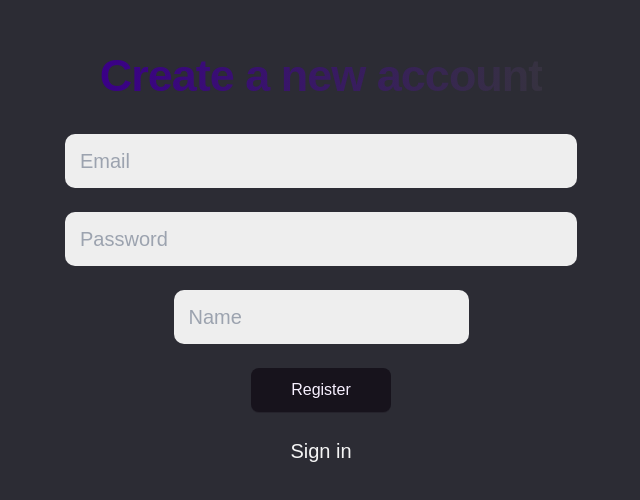
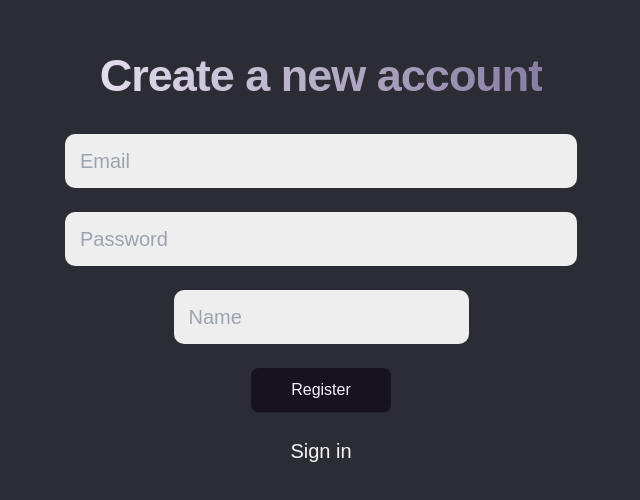
Before and after one commit to Dikshit-Kapoor/react-chatbot, a React (Vite) app: page /register in a window 1280 px wide. Shown: the part 146-646 px from the top of the page, without its empty margins (319-959 px from the left). Built offline with nearby package versions, Linux system fonts and the light colour scheme.

Commit message:
Adding firebase changes

```diff
--- a/src/components/AuthForm.tsx
+++ b/src/components/AuthForm.tsx
@@ -41,7 +41,7 @@ const AuthForm=({mode,title,buttonText,linkUrl,linkText}:AuthFormProps)=>{
     return(
 
 <form onSubmit={handleSubmit} className={styles.formContainer}>
-      <h1 style={{color:"whitesmoke"}}>{title}</h1>
+     <h1>{title}</h1>
       <input
         type="email"
         placeholder="Email"
--- a/src/styles/authForm.module.css
+++ b/src/styles/authForm.module.css
@@ -15,11 +15,6 @@
     color: whitesmoke;
   }
 
-  @media (min-width: 840px) {
-    .authTitle {
-      font-size: 3.2rem;
-    }
-  }
 
   .inlineSvg {
     width: 1rem;
--- a/src/styles/global.css
+++ b/src/styles/global.css
@@ -59,8 +59,8 @@
   }
 
   h1 {
-    color: #3a0087;
-    background: linear-gradient(to right, #3a0087, #363240);
+    color: whitesmoke;
+    background: linear-gradient(to right, #e3ddec, #887da3);
     -webkit-background-clip: text;
     -webkit-text-fill-color: transparent;
     font-size: 2.25rem;
```
